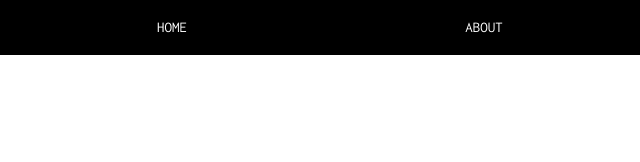
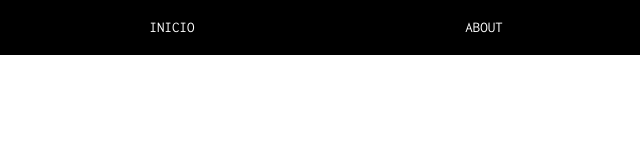
Before and after one commit to jordycoro01/practica01, a plain HTML site: page index.html in a window 1280 px wide. Shown: the top 162 px of the page, 0-640 px from the left. Drawn offline with nearby package versions, Linux system fonts and the light colour scheme.

Commit message:
Cambio archivo nuevo

```diff
--- a/index.html
+++ b/index.html
@@ -30,7 +30,7 @@ body, html {
 <div class="w3-top">
   <div class="w3-row w3-padding w3-black">
     <div class="w3-col s3">
-      <a href="#" class="w3-button w3-block w3-black">HOME</a>
+      <a href="#" class="w3-button w3-block w3-black">INICIO</a>
     </div>
     <div class="w3-col s3">
       <a href="#about" class="w3-button w3-block w3-black">ABOUT</a>
```
